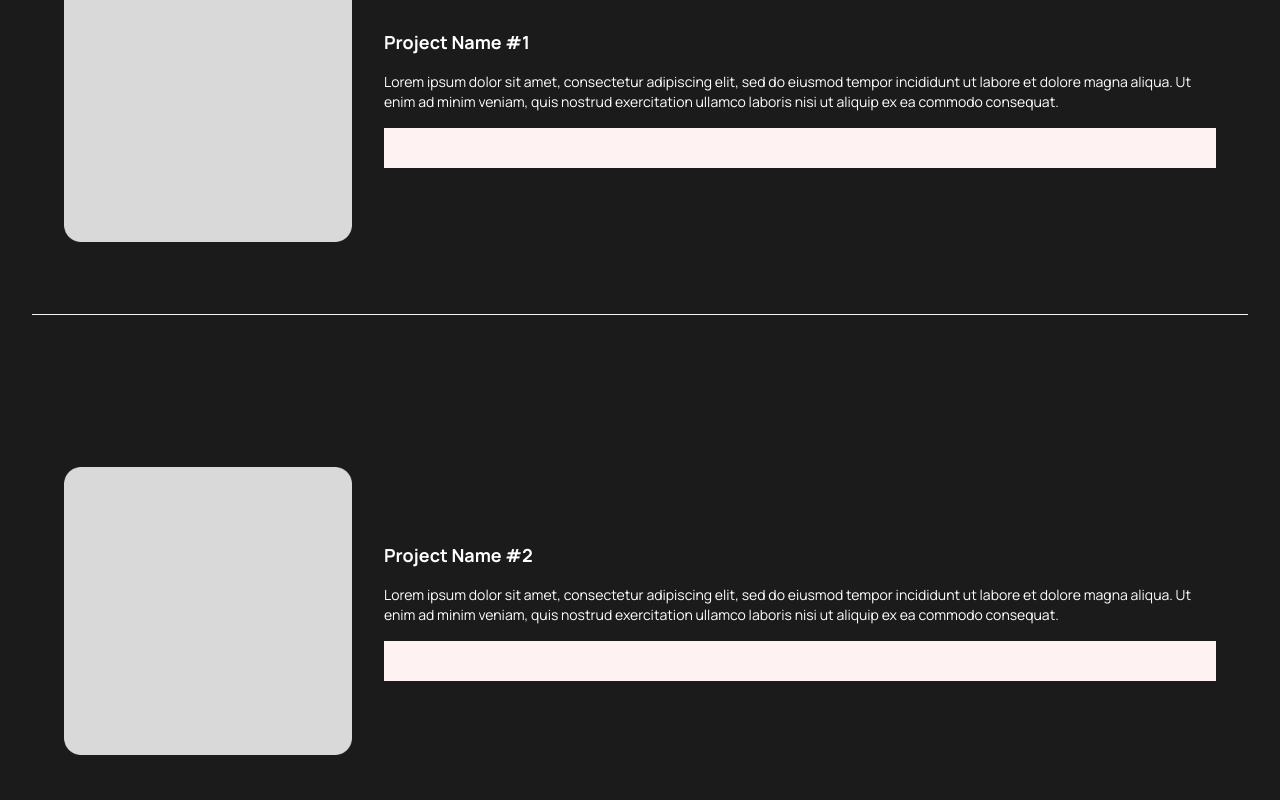
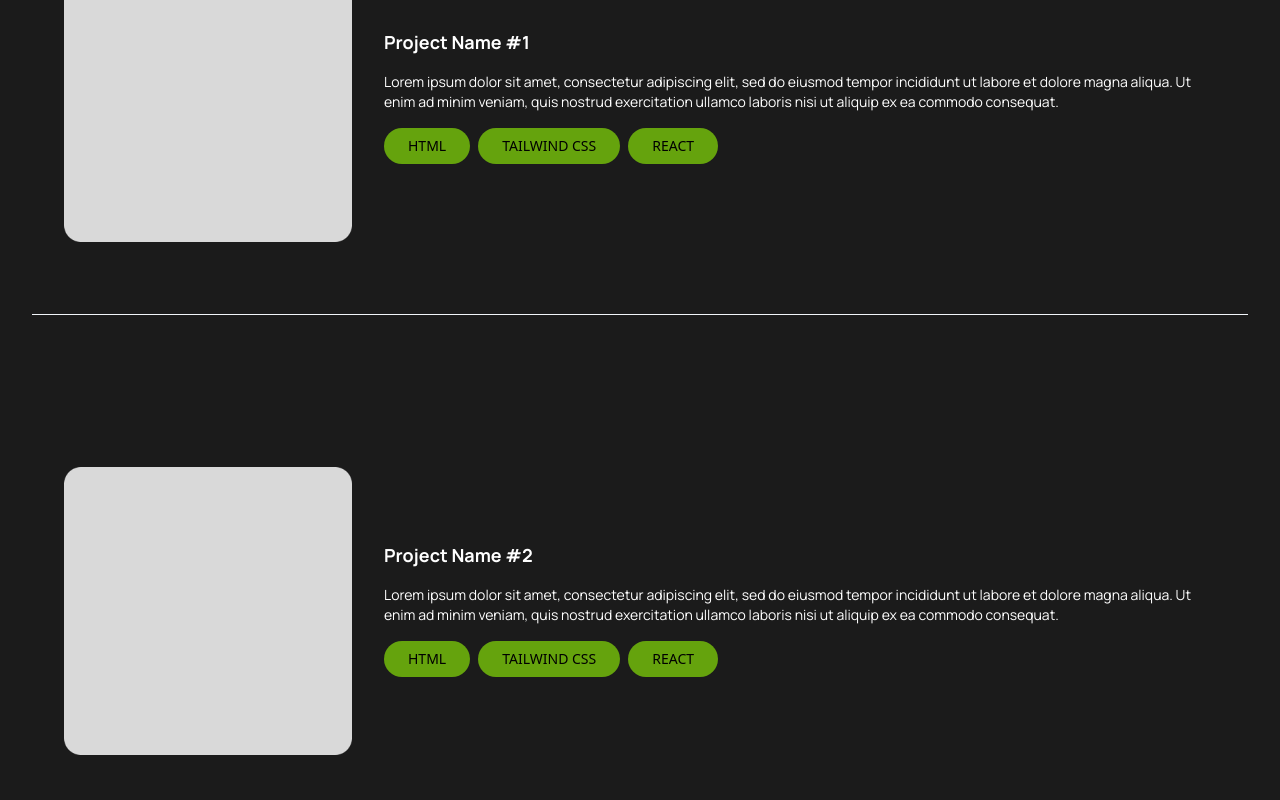
Before and after one commit to unabae/my-portfolio-website, a React (Vite) app: page / in a window 1280 px wide. Shown: the part 940-1740 px from the top of the page. Built offline with nearby package versions, Linux system fonts and the light colour scheme.

Commit message:
Update Body.jsx

```diff
--- a/src/components/Body.jsx
+++ b/src/components/Body.jsx
@@ -1,34 +1,7 @@
-export default function Body({srcImage, title, content }) {
+const buttonStyle = "text-sm bg-lime-600 text-black font-light py-2 px-6 rounded-full hover:bg-lime-800 focus:outline-none focus:ring-2 focus:ring-lime-600 focus:ring-opacity-50";
 
-
-//   return (
-//     <div className="px-10 my-10">
-//       <div className="px-5 my-10 w-auto h-auto">
-//         <div className= "sm:mt-0 md:mt-0 h-auto w-auto rounded-xl px-1">
-//           <figure className="md:flex rounded-xl p-8 md:p-0">
-//             <img
-//               className="w-2/4 h-72 md:rounded-none rounded-full mx-auto"
-//               src={srcImage}
-//               alt=""
-//             />
-//             <div className="pt-6 w-2/4 md:p-8 text-center md:text-left space-y-4">
-//               <blockquote>
-//                 <h1 className="font-title font-bold text-white pb-6 text-lg">
-//                   {title}
-//                 </h1>
-//                 <p className="font-title font-normal text-white text-sm">
-//                   {content}
-//                 </p>
-//               </blockquote>
-//               <div className="h-10 w-full bg-red-50"></div>
-//             </div>
-//           </figure>
-//         </div>
-//         <div className="my-10 h-px w-auto bg-slate-100"></div>
-//       </div>
-//     </div>
-//   );
-return (
+export default function Body({ srcImage, title, content }) {
+  return (
     <div className="px-4 py-10 sm:px-6 lg:px-8">
       <div className="w-full h-auto">
         <div className="h-auto w-full rounded-xl">
@@ -47,7 +20,17 @@ return (
                   {content}
                 </p>
               </blockquote>
-              <div className="h-10 w-full bg-red-50"></div>
+              <div className="h-10 w-full space-x-2">
+                <button className={buttonStyle}>
+                  HTML
+                </button>
+                <button className={buttonStyle}>
+                  TAILWIND CSS
+                </button>
+                <button className={buttonStyle}>
+                  REACT
+                </button>
+              </div>
             </div>
           </figure>
         </div>
@@ -55,5 +38,4 @@ return (
       </div>
     </div>
   );
-
 }
```
